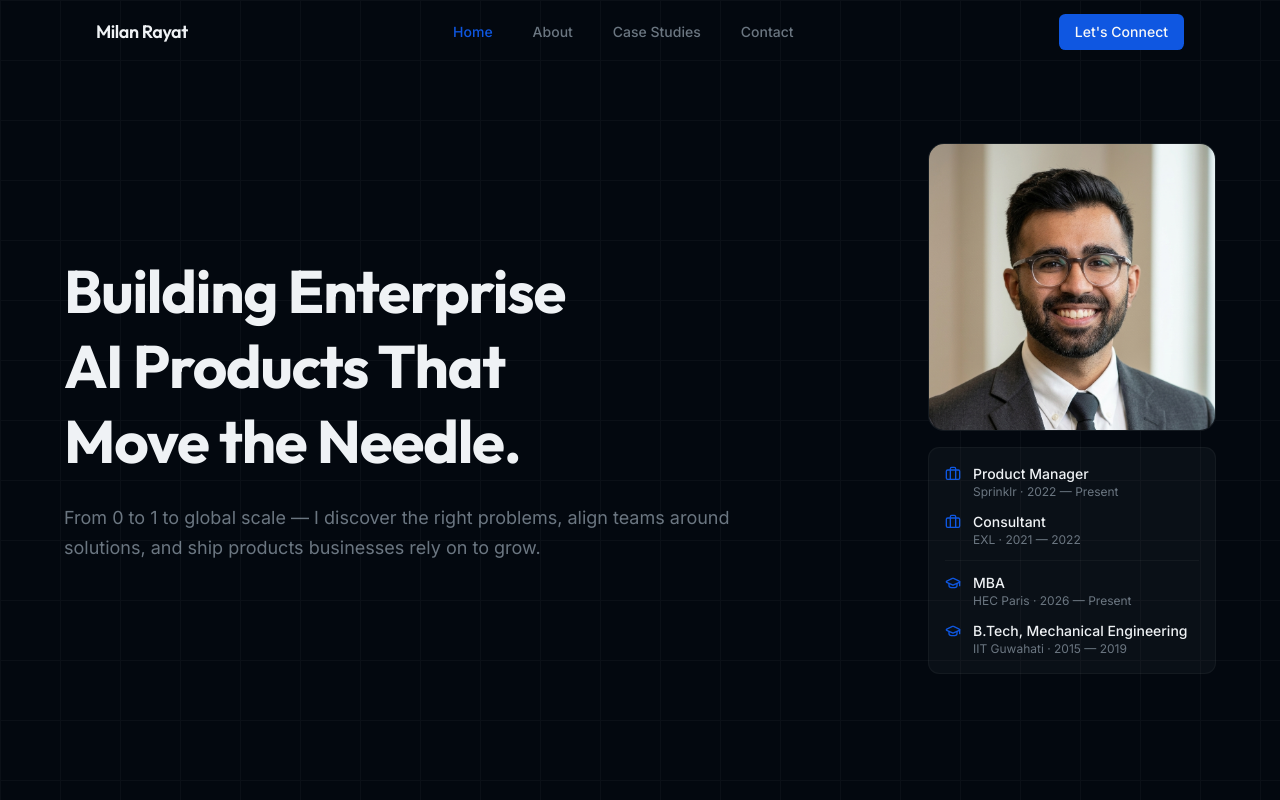
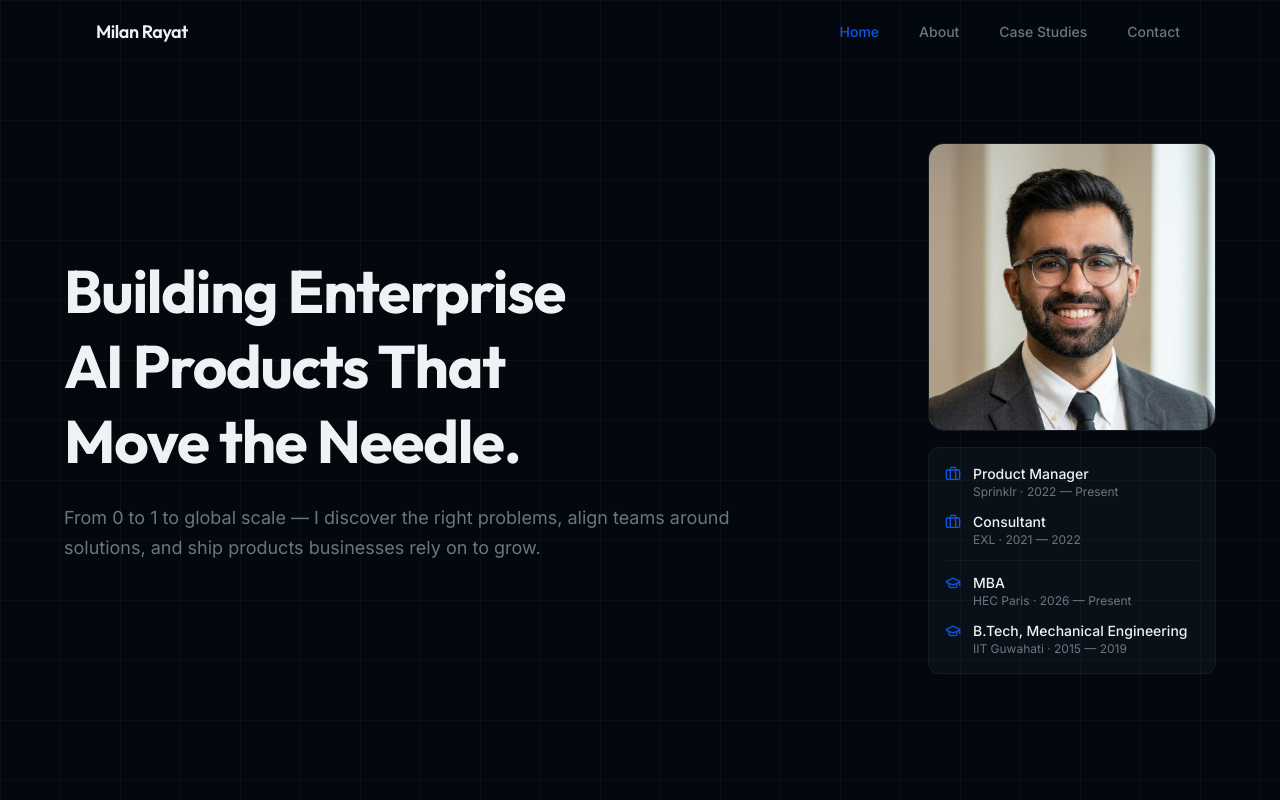
Before and after one commit to milanrayat/milan.rayat, a Next.js app: page / in a window 1280 px wide. Shown: the top 800 px of the page. Built offline with nearby package versions, Linux system fonts and the light colour scheme.

Commit message:
Remove Let's Connect CTA button from navbar

```diff
--- a/components/navbar-client.tsx
+++ b/components/navbar-client.tsx
@@ -76,16 +76,6 @@ export function NavbarClient({ name }: { name: string }) {
           })}
         </ul>
 
-        {/* CTA — desktop */}
-        <div className="hidden md:flex items-center gap-4">
-          <Link
-            href="/contact"
-            className="text-sm font-medium bg-accent text-accent-foreground px-4 py-2 rounded-md hover:bg-accent/90 transition-colors focus-visible:outline-none focus-visible:ring-2 focus-visible:ring-ring"
-          >
-            {"Let's Connect"}
-          </Link>
-        </div>
-
         {/* Mobile hamburger */}
         <button
           className="md:hidden p-2 text-muted-foreground hover:text-foreground transition-colors focus-visible:outline-none focus-visible:ring-2 focus-visible:ring-ring rounded-sm"
@@ -126,14 +116,6 @@ export function NavbarClient({ name }: { name: string }) {
                 </li>
               )
             })}
-            <li>
-              <Link
-                href="/contact"
-                className="inline-block text-sm font-medium bg-accent text-accent-foreground px-4 py-2 rounded-md hover:bg-accent/90 transition-colors focus-visible:outline-none focus-visible:ring-2 focus-visible:ring-ring"
-              >
-                {"Let's Connect"}
-              </Link>
-            </li>
           </ul>
         </div>
       )}
```
